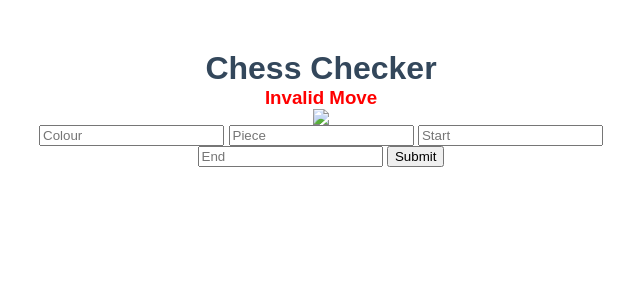
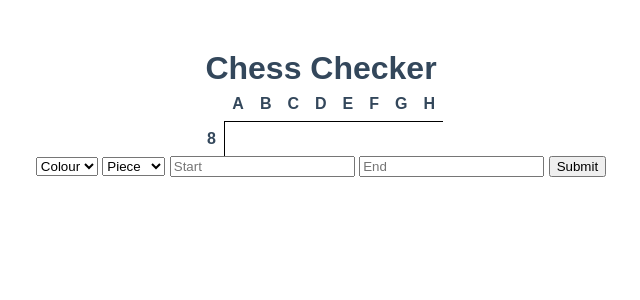
Before and after one commit to and-edcox/chess-checker, a Flask app: template templates/home.html in a window 1280 px wide. Shown: the top 300 px of the page, without its empty margins (319-959 px from the left). Run offline with Flask 2, Linux system fonts and the light colour scheme; the template is opened without the code that fills it: most values are stand-ins (such as "Sample title", 1, 10 or a date in 2020); lists and menus that the app fills with data are empty.

Commit message:
added chessboard

```diff
--- a/templates/home.html
+++ b/templates/home.html
@@ -1,5 +1,52 @@
 <head>
   <link rel="stylesheet" type="text/css" href="{{ url_for('static', filename='main.css') }}" />
+  <style>
+    .chess-board {
+      border-spacing: 0;
+      border-collapse: collapse;
+    }
+
+    .chess-board th {
+      padding: .5em;
+    }
+
+    .chess-board th+th {
+      border-bottom: 1px solid #000;
+    }
+
+    .chess-board th:first-child,
+    .chess-board td:last-child {
+      border-right: 1px solid #000;
+    }
+
+    .chess-board tr:last-child td {
+      border-bottom: 1px solid;
+    }
+
+    .chess-board th:empty {
+      border: none;
+    }
+
+    .chess-board td {
+      width: 1.5em;
+      height: 1.5em;
+      text-align: center;
+      font-size: 32px;
+      line-height: 0;
+    }
+
+    .chess-board .light {
+      background: white;
+    }
+
+    .chess-board .dark {
+      background: black;
+    }
+
+    .chess-board .moved {
+      background: yellow;
+    }
+  </style>
 </head>
 
 <body>
@@ -8,26 +55,74 @@
       Chess Checker
     </h1>
   </div>
-  {% if check_move %}
+  {% if check_move is sameas true %}
   <h3 style="color:green;">
     Valid Move
   </h3>
-  {% else %}
+  {% endif %}
+  {% if check_move is sameas false %}
   <h3 style="color:red;">
     Invalid Move
   </h3>
   {% endif %}
   <div class="image-container">
-    <img src={{url}}>
+    <table class="chess-board">
+      <tbody>
+        <tr>
+          <th></th>
+          <th>A</th>
+          <th>B</th>
+          <th>C</th>
+          <th>D</th>
+          <th>E</th>
+          <th>F</th>
+          <th>G</th>
+          <th>H</th>
+        </tr>
+        {% for row in board %}
+        <tr>
+          <th>{{ 9 - loop.index }}</th>
+          {% for square in row %}
+          {% if square == 0 %}
+          <td class="dark"></td>
+          {% endif %}
+          {% if square == 1 %}
+          <td class="light"></td>
+          {% endif %}
+          {% if square == 2 %}
+          <td class="moved"></td>
+          {% endif %}
+          {% if square == 3 %}
+          <td class="moved">
+            <img src={{url}} width="40" height="40">
+          </td>
+          {% endif %}
+          {% endfor %}
+        <tr>
+          {% endfor %}
+      </tbody>
+    </table>
   </div>
 </body>
 
 <div class="form">
   <form method="POST">
     <div>
-      <input id="colour" name="colour" placeholder="Colour" required>
+      <select id="colour" name="colour" required>
+        <option value="" disabled selected>Colour</option>
+        <option value="white">White</option>
+        <option value="black">Black</option>
+      </select>
 
-      <input id="piece" name="piece" placeholder="Piece" required>
+      <select id="piece" name="piece" required>
+        <option value="" disabled selected>Piece</option>
+        <option value="pawn">Pawn</option>
+        <option value="rook">Rook</option>
+        <option value="knight">Knight</option>
+        <option value="bishop">Bishop</option>
+        <option value="queen">Queen</option>
+        <option value="king">King</option>
+      </select>
 
       <input id="start" name="start" placeholder="Start" required>
 
```
